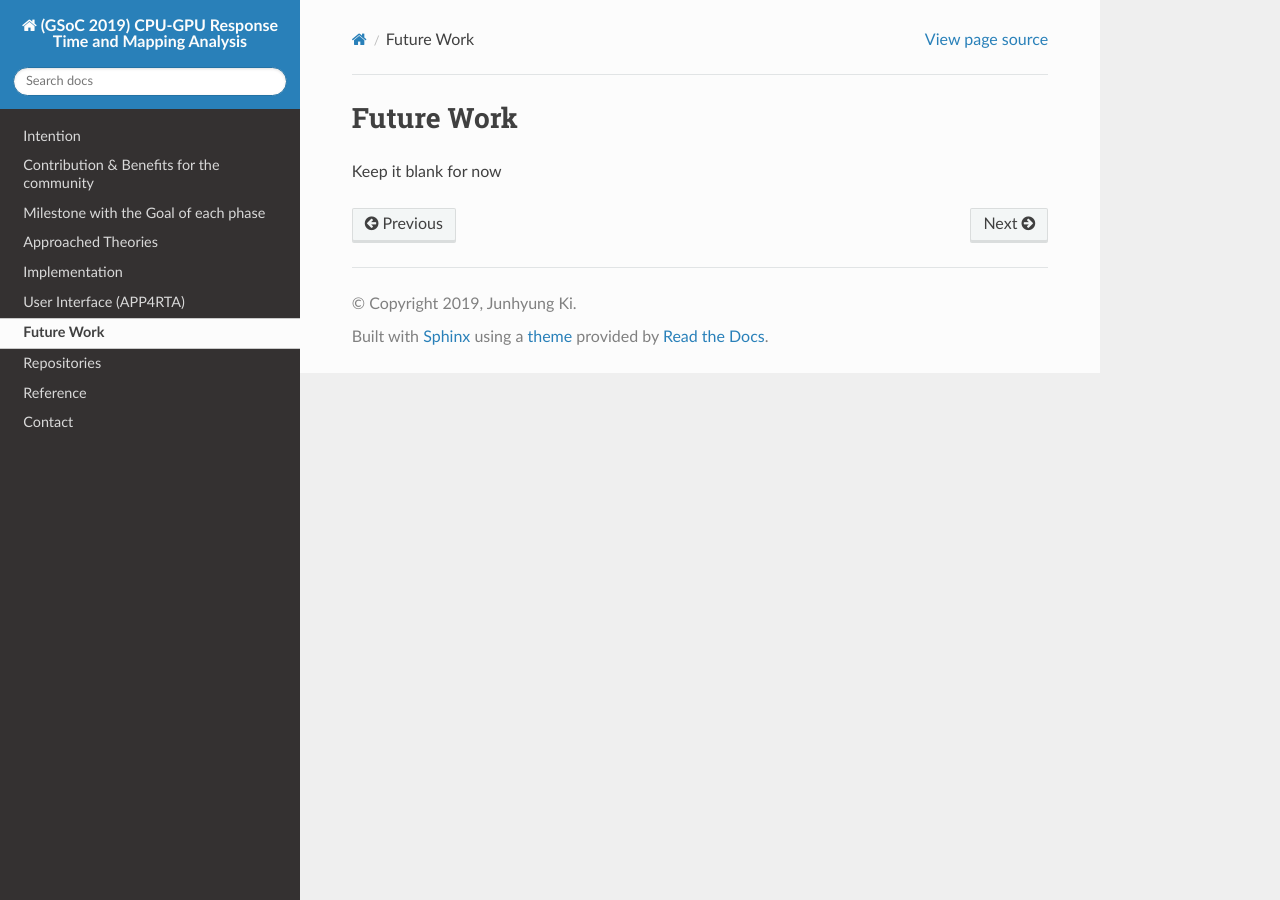
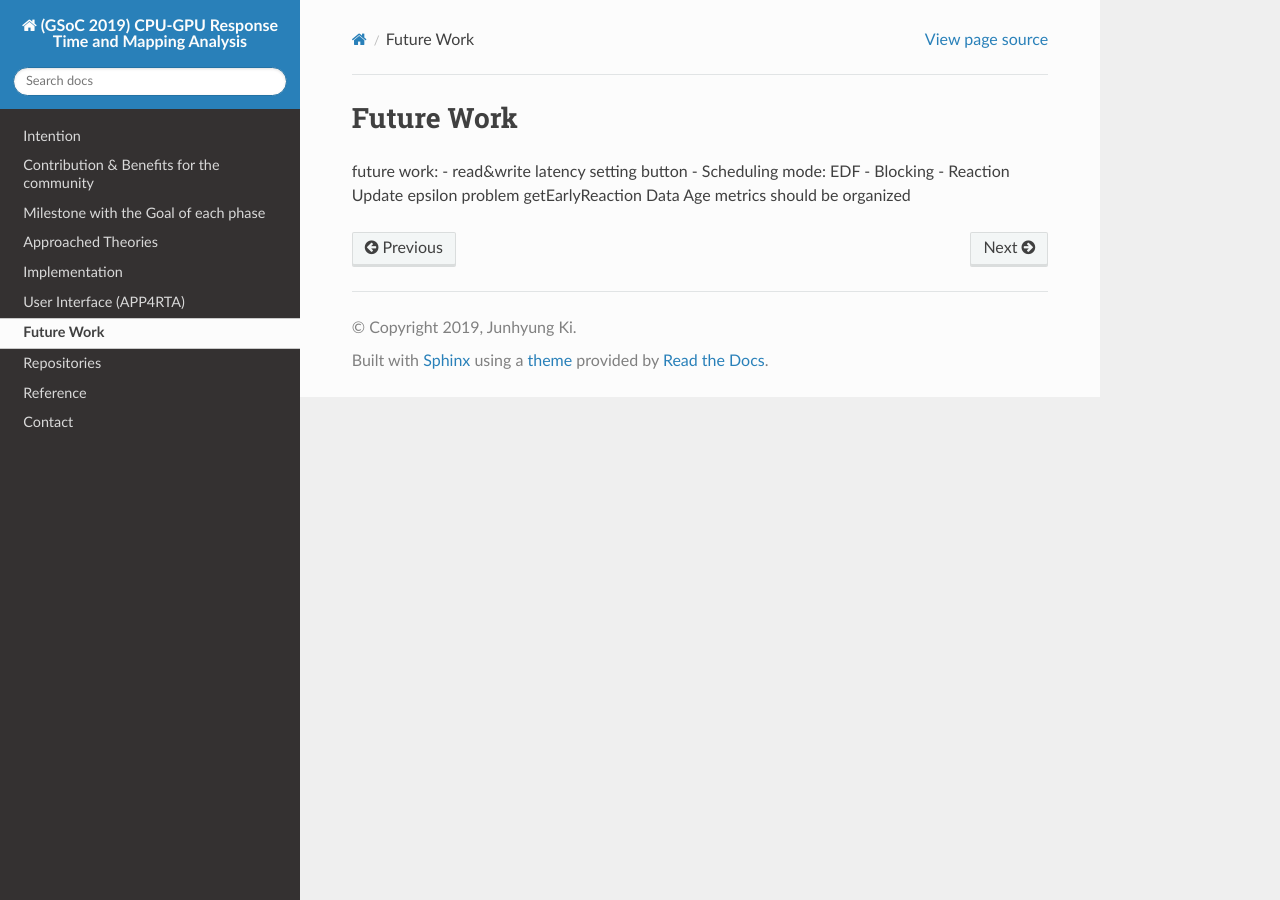
Before and after one commit to junh-ki/gsoc_doc, a Sphinx documentation site: the page built from docs/source/contents/future.rst, in a window 1280 px wide. Built offline with Sphinx 7.4.7 and the Read the Docs theme 2.0.0, drawn with Linux system fonts in a browser that asks for light colours; pages that are not in the unit, such as notebooks, are missing from menus.

Commit message:
some changes

```diff
--- a/docs/source/contents/future.rst
+++ b/docs/source/contents/future.rst
@@ -1,4 +1,10 @@
 Future Work
 ===========
 
-Keep it blank for now
+future work:
+- read&write latency setting button
+- Scheduling mode: EDF
+- Blocking
+- Reaction Update
+epsilon problem getEarlyReaction
+Data Age metrics should be organized
--- a/docs/source/index.rst
+++ b/docs/source/index.rst
@@ -30,6 +30,7 @@
 .. toctree::
    :maxdepth: 3
 
+   Motivation <index>
    Intention <contents/intention>
    Contribution & Benefits for the community <contents/contribution>
    Milestone with the Goal of each phase <contents/milestone>
```
